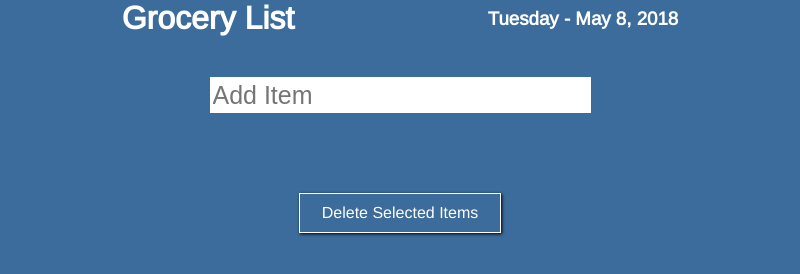
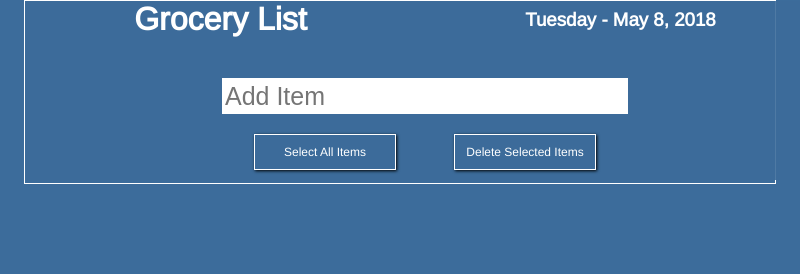
Before and after one commit to marshall405/MakeAList, an Electron app: page index.html in a window 800 px wide. Both pictures are taken after a click on the element "Delete Selected Items". Drawn offline with nearby package versions, Linux system fonts and the light colour scheme.

Commit message:
more of the same

```diff
--- a/index.html
+++ b/index.html
@@ -6,13 +6,23 @@
 			<link rel="stylesheet" href="./styles/main.css">
 		</head>
 		<body>
-
-			<div class="flex-container-header">
-				<h1> Grocery List </h1>
-				<h3 id="displayDate"> </h3>
+			<div id="main">
+				<div id="mainContent">
+					<div class="flex-container-header">
+						<h1> Grocery List </h1>
+						<h3 id="displayDate"> </h3>
+					</div>
+					<input id="itemInput" type="text" placeholder="Add Item" maxlength="45">
+					<div id="buttonContainer">
+						<div id="selectAllButton" class="button">
+					 		Select All Items
+						</div>
+						<div id="button" class="button">
+					 		Delete Selected Items
+						</div>
+					</div>
+				</div>
 			</div>
-			<input id="itemInput" type="text" placeholder="Add Item" maxlength="45">
-
 			<div class="flex-container">
 				<div id="checkbox">
 					<ul>
@@ -27,9 +37,6 @@
 					</ul>
 				</div>
 			</div>
-			<div id="button">
-				 Delete Selected Items
-			</div>
 
 
 
--- a/scripts/main.js
+++ b/scripts/main.js
@@ -64,6 +64,8 @@ function addItem(item) {
 
 {
 	let button = document.getElementById('button');
+	let selectAllButton = document.getElementById('selectAllButton');
+	let selected = false;
 	button.addEventListener('click', function () {
 		let list = document.querySelector('#itemList ul');
 		let listItems = document.querySelectorAll('#itemList ul li');
@@ -84,5 +86,29 @@ function addItem(item) {
 		if(counter < 1) {
 			alert('Please select an item to delete');
 		}
+		selectAllButton.innerHTML = 'Select All Items';
+		selected = false;
+	});
+
+// Select All Button
+
+
+	selectAllButton.addEventListener('click', function () {
+		let checkbox = document.querySelectorAll('#checkbox ul li input');
+		if(checkbox.length > 0){
+			if(!selected){
+				checkbox.forEach(function(item) {
+					item.checked = true;
+				});
+				selectAllButton.innerHTML = 'Unselect All Items';
+				selected = true;
+			} else {
+				checkbox.forEach(function(item) {
+					item.checked = false;
+				});
+				selectAllButton.innerHTML = 'Select All Items';
+				selected = false;
+			}
+		}
 	});
 }
--- a/styles/main.css
+++ b/styles/main.css
@@ -13,7 +13,7 @@ body {
 	min-width: 450px;
 	max-width: 750px;
 	margin: 0 auto;
-	/*order: 1px solid #FFF;*/
+	border: 1px solid #FFF;
 }
 
 .flex-container {
@@ -25,7 +25,14 @@ body {
 	justify-content: space-around;
 	align-items: center;
 }
-
+ #main {
+ 	height: 182px;
+ }
+ #mainContent {
+ 	position: fixed;
+ 	width: 100%;
+ 	background-color: rgba(60, 108, 155, .9);
+ }
 
 /*				Item Input				*/
 
@@ -33,7 +40,7 @@ body {
 	display: block;
 	width: 50%;
 	height: 30px;
-	margin: 40px auto;
+	margin: 40px auto 10px auto;
 	padding: 3px;
 	font-size: 25px;
 	border: none;
@@ -66,21 +73,37 @@ li {
 	cursor: pointer;
 }
 
-/*				Delete Button				*/
-
-#button {
-	width: 180px;
-	margin: 40px auto;
+/*				 Buttons				*/
+#buttonContainer {
+	display: flex;
+	justify-content: space-between;
+	width: 50%;
+	margin: 0 auto;
+}
+.button {
+	width: 120px;
 	box-shadow: 1px 1px 3px black;
 	border: 1px solid #FFF;
 	padding: 10px;
 	cursor: pointer;
 	text-align: center;
+	font-size: 12px;
+	margin: 10px auto;
 }
-#button:active {
+
+#button {
+
+
+
+}
+.button:active {
 	box-shadow: 1px 1px 5px black inset;
 }
 
-@media only screen and (max-width: 475px) {
-
+@media only screen and (max-width: 561px) {
+	.button {
+		width: 110px;
+		font-size: 10px;
+		padding: 5px;
+	}
 }
```
